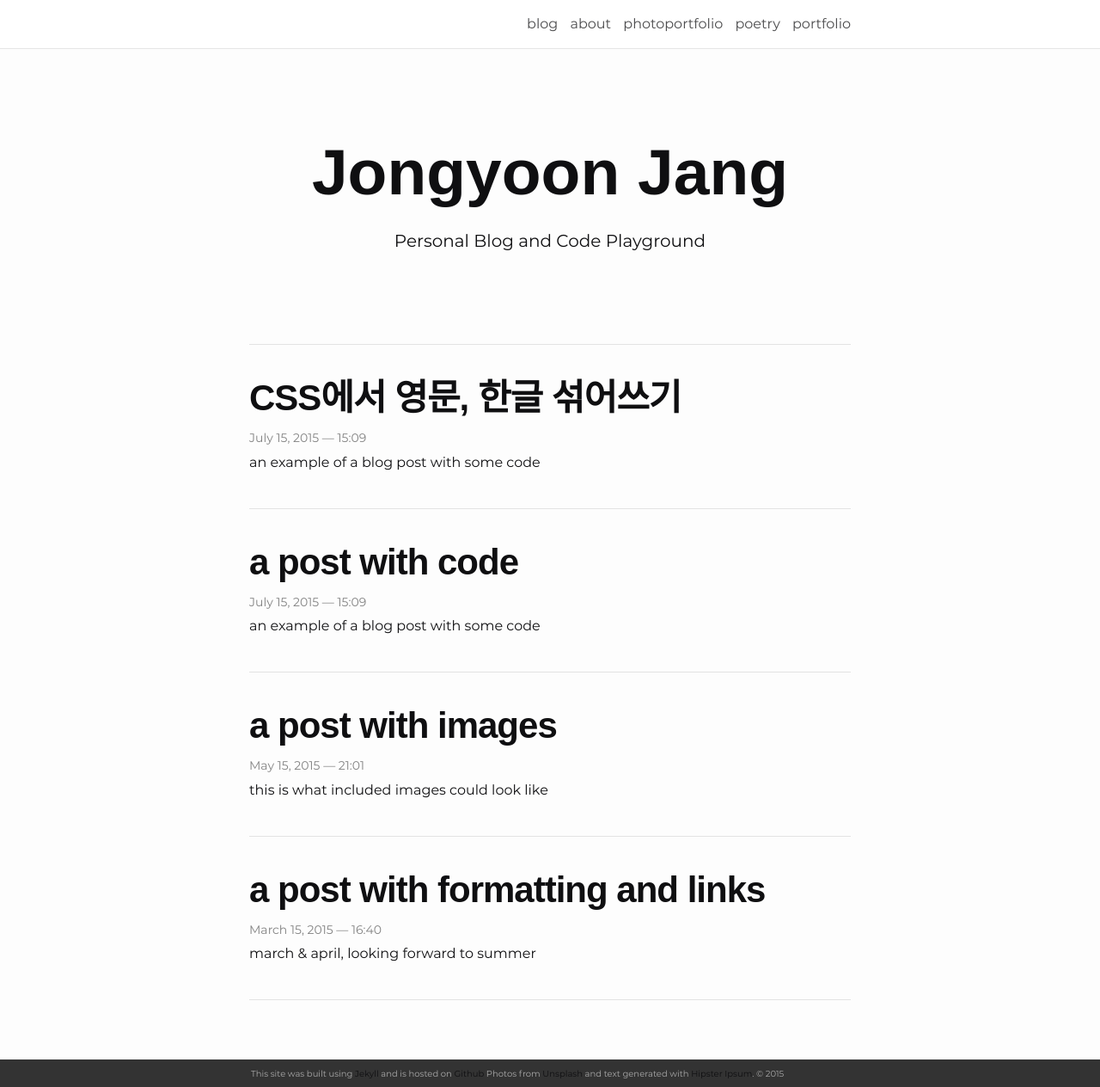
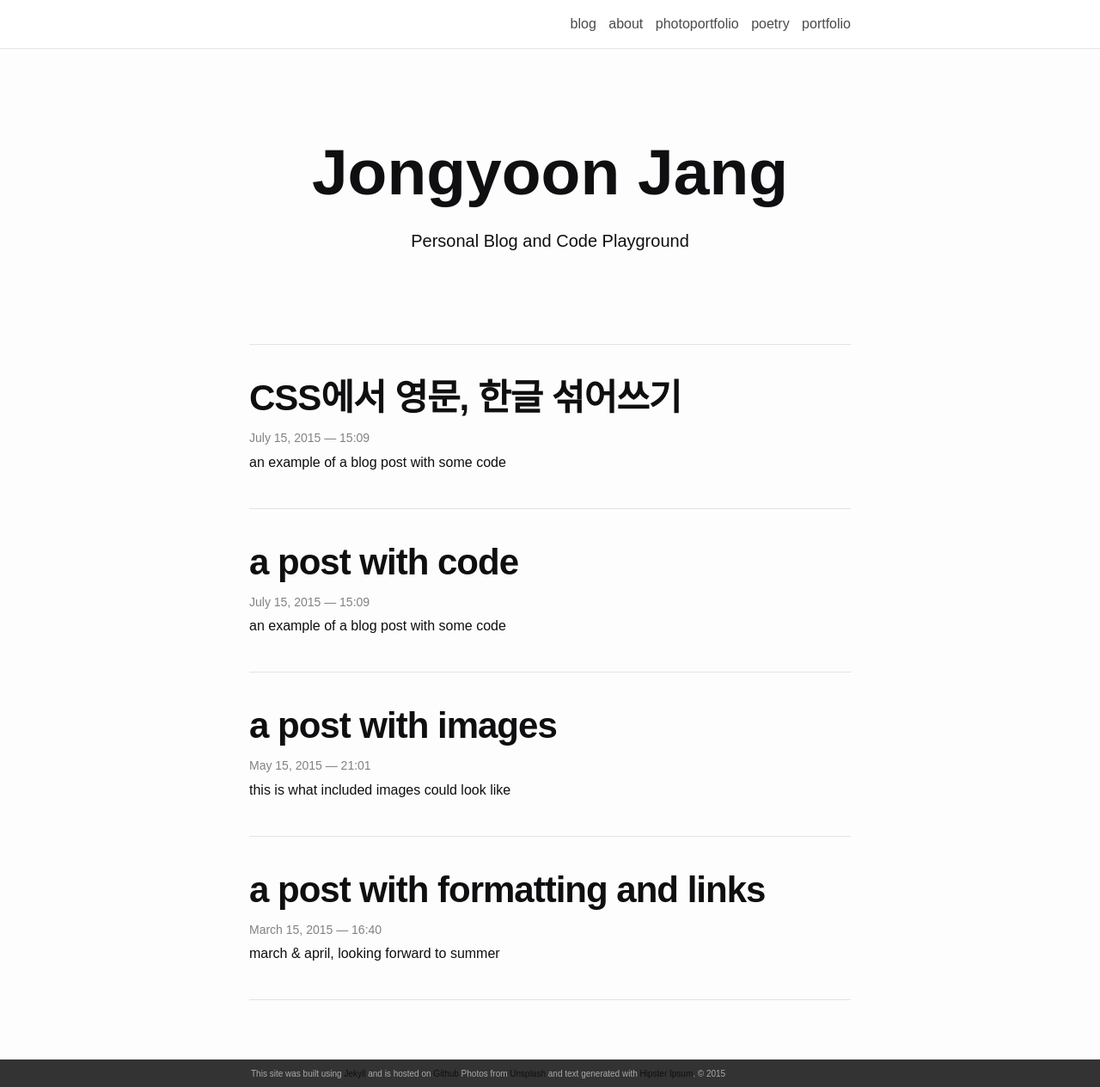
Before and after one commit to junethirty/junethirty.github.io, a Jekyll site: the page built from index.html, in a window 1280 px wide and 1264 px high. Shown: the whole window at 86% size. Built offline with Jekyll 4.4.1, drawn with Linux system fonts in a browser that asks for light colours; nearby versions of some CDN libraries; some web fonts are replaced.

Commit message:
font change

```diff
--- a/_sass/_base.scss
+++ b/_sass/_base.scss
@@ -10,29 +10,29 @@ dl, dd, ol, ul, figure {
 
 // fonts english
 @font-face {
-    font-family: 'Montserrat';
-    src: url('/fonts/Montserrat-SemiBold_1.woff2') format('woff2'),
-        url('/fonts/Montserrat-SemiBold_1.woff') format('woff'),
-        url('/fonts/Montserrat-SemiBold_1.ttf') format('truetype');
-    font-weight: 600;
+    font-family: 'AvenirLTStd';
+    src: url('/fonts/AvenirLTStd-Heavy.woff2') format('woff2'),
+        url('/fonts/AvenirLTStd-Heavy.woff') format('woff'),
+        url('/fonts/AvenirLTStd-Heavy.ttf') format('truetype');
+    font-weight: 700;
     font-style: normal;
     font-display: swap;
 }
 @font-face {
-    font-family: 'Montserrat';
-    src: url('/fonts/Montserrat-Regular_1.woff2') format('woff2'),
-        url('/fonts/Montserrat-Regular_1.woff') format('woff'),
-        url('/fonts/Montserrat-Regular_1.ttf') format('truetype');
+    font-family: 'AvenirLTStd';
+    src: url('/fonts/AvenirLTStd-Medium.woff2') format('woff2'),
+        url('/fonts/AvenirLTStd-Medium.woff') format('woff'),
+        url('/fonts/AvenirLTStd-Medium.ttf') format('truetype');
     font-weight: 500;
     font-style: normal;
     font-display: swap;
 }
 @font-face {
-    font-family: 'Montserrat';
-    src: url('/fonts/Montserrat-Light_1.woff2') format('woff2'),
-        url('/fonts/Montserrat-Light_1.woff') format('woff'),
-        url('/fonts/Montserrat-Light_1.ttf') format('truetype');
-    font-weight: 300;
+    font-family: 'AvenirLTStd';
+    src: url('/fonts/AvenirLTStd-Book.woff2') format('woff2'),
+        url('/fonts/AvenirLTStd-Book.woff') format('woff'),
+        url('/fonts/AvenirLTStd-Book.ttf') format('truetype');
+    font-weight: 400;
     font-style: normal;
     font-display: swap;
 }
@@ -40,19 +40,19 @@ dl, dd, ol, ul, figure {
 // fonts korean
 @font-face {
     font-family: 'Arita';
-    src: url('/fonts/Arita-dotum-Light_OTF00_1.woff2') format('woff2'),
-        url('/fonts/Arita-dotum-Light_OTF00_1.woff') format('woff'),
-        url('/fonts/Arita-dotum-Light_OTF00_1.ttf') format('truetype');
-    font-weight: 300;
+    src: url('/fonts/NotoSansKR_Regular.woff2') format('woff2'),
+        url('/fonts/NotoSansKR_Regular.woff') format('woff'),
+        url('/fonts/NotoSansKR_Regular.ttf') format('truetype');
+    font-weight: 400;
     font-style: normal;
     font-display: swap;
     unicode-range: U+AC00-D7AF;
 }
 @font-face {
     font-family: 'Arita';
-    src: url('/fonts/Arita-dotum-Medium_OTF00_1.woff2') format('woff2'),
-        url('/fonts/Arita-dotum-Medium_OTF00_1.woff') format('woff'),
-        url('/fonts/Arita-dotum-Medium_OTF00_1.ttf') format('truetype');
+    src: url('/fonts/NotoSansKR_Medium.woff2') format('woff2'),
+        url('/fonts/NotoSansKR_Medium.woff') format('woff'),
+        url('/fonts/NotoSansKR_Medium.ttf') format('truetype');
     font-weight: 500;
     font-style: normal;
     font-display: swap;
@@ -60,17 +60,17 @@ dl, dd, ol, ul, figure {
 }
 @font-face {
     font-family: 'Arita';
-    src: url('/fonts/Arita-dotum-SemiBold_OTF00_1.woff2') format('woff2'),
-        url('/fonts/Arita-dotum-SemiBold_OTF00_1.woff') format('woff'),
-        url('/fonts/Arita-dotum-SemiBold_OTF00_1.ttf') format('truetype');
-    font-weight: 600;
+    src: url('/fonts/NotoSansKR_Bold.woff2') format('woff2'),
+        url('/fonts/NotoSansKR_Bold.woff') format('woff'),
+        url('/fonts/NotoSansKR_Bold.ttf') format('truetype');
+    font-weight: 700;
     font-style: normal;
     font-display: swap;
     unicode-range: U+AC00-D7AF;
 }
 
 /** Variables **********************************************/
-$base-font-family:              'Montserrat', 'Arita', sans-serif;
+$base-font-family:              'AvenirLTStd', 'Arita', sans-serif;
 $base-line-height:              1.7em;
 $horizontal-spacing-unit:       50px;
 $vertical-spacing-unit:         25px;
```
